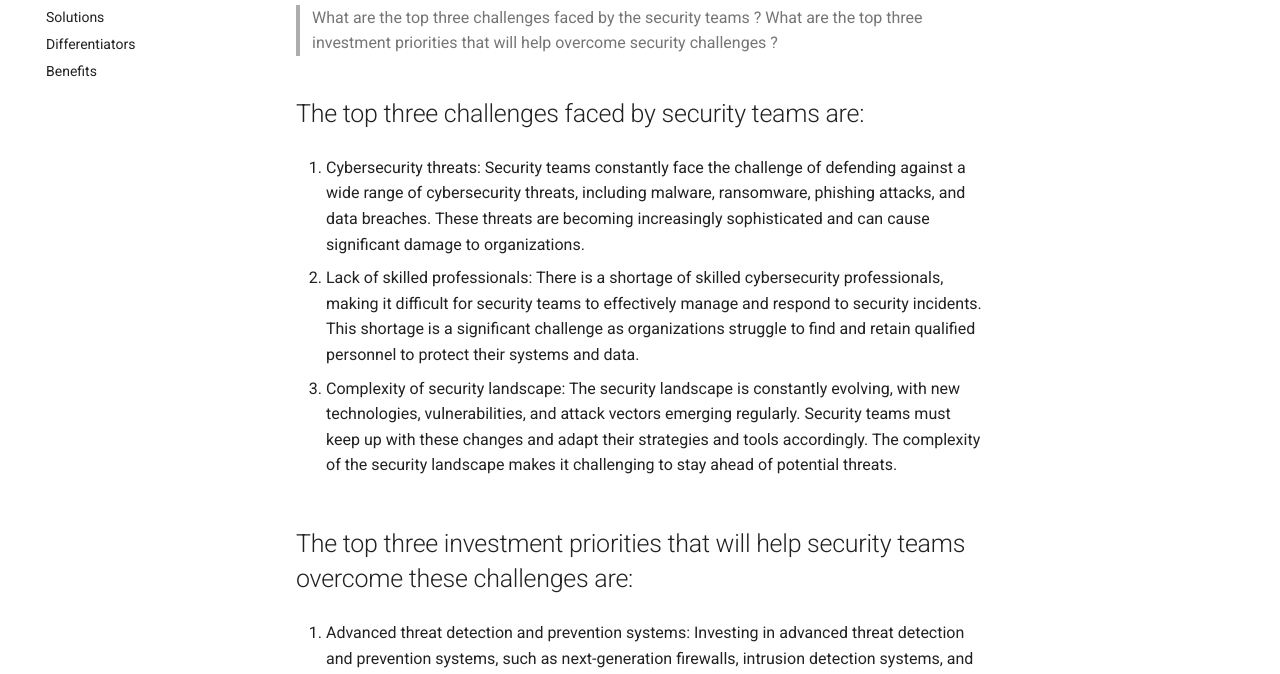
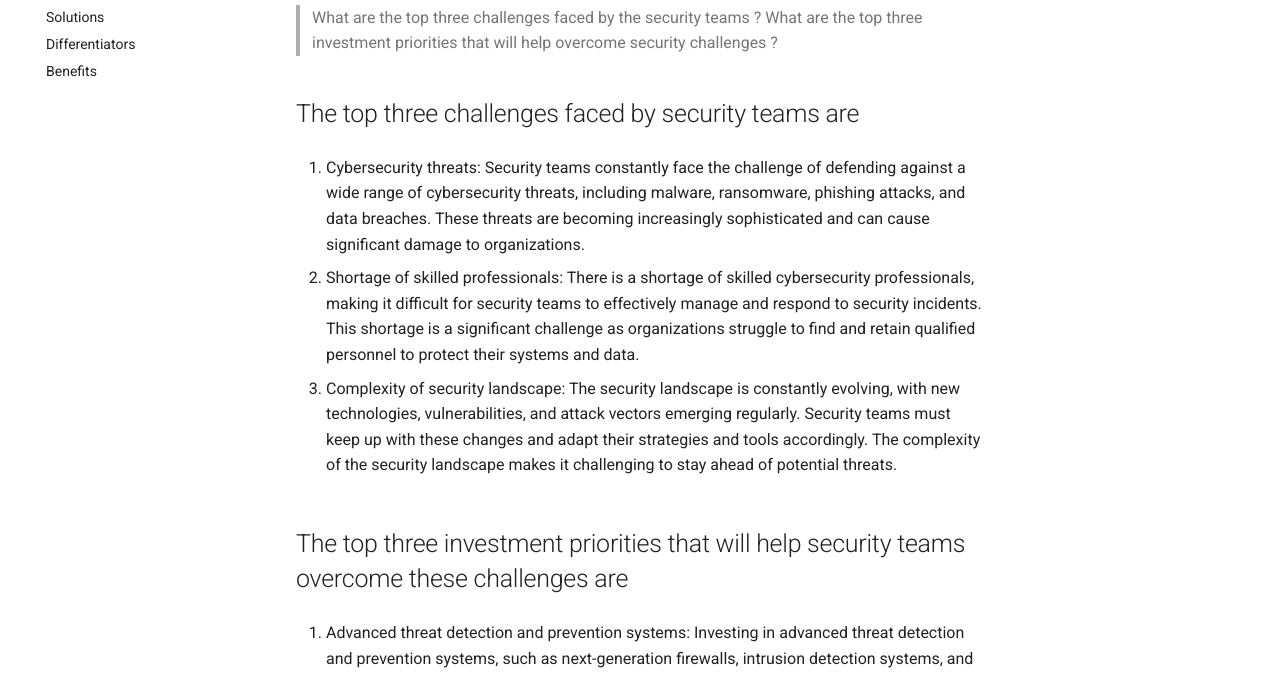
Before and after one commit to robinmordasiewicz/fortinet-secops-customer-simulation, an MkDocs documentation site: the page built from docs/challenges.md, in a window 1280 px wide and 900 px high. Shown: the part 175-849 px from the top of the window. Built offline with MkDocs 1.6.1 and Material for MkDocs 9.7.7, drawn with Linux system fonts in a browser that asks for light colours; comment, search, counter and statistics services are not loaded; the version menu is left out.

Commit message:
docs: Update challenges.mdUpdated the list of challenges faced by security teams

```diff
--- a/docs/challenges.md
+++ b/docs/challenges.md
@@ -7,15 +7,15 @@ comments: true
 > What are the top three challenges faced by the security teams ?
 > What are the top three investment priorities that will help overcome security challenges ?
 
-## The top three challenges faced by security teams are:
+## The top three challenges faced by security teams are
 
 1. Cybersecurity threats: Security teams constantly face the challenge of defending against a wide range of cybersecurity threats, including malware, ransomware, phishing attacks, and data breaches. These threats are becoming increasingly sophisticated and can cause significant damage to organizations.
 
-2. Lack of skilled professionals: There is a shortage of skilled cybersecurity professionals, making it difficult for security teams to effectively manage and respond to security incidents. This shortage is a significant challenge as organizations struggle to find and retain qualified personnel to protect their systems and data.
+2. Shortage of skilled professionals: There is a shortage of skilled cybersecurity professionals, making it difficult for security teams to effectively manage and respond to security incidents. This shortage is a significant challenge as organizations struggle to find and retain qualified personnel to protect their systems and data.
 
 3. Complexity of security landscape: The security landscape is constantly evolving, with new technologies, vulnerabilities, and attack vectors emerging regularly. Security teams must keep up with these changes and adapt their strategies and tools accordingly. The complexity of the security landscape makes it challenging to stay ahead of potential threats.
 
-## The top three investment priorities that will help security teams overcome these challenges are:
+## The top three investment priorities that will help security teams overcome these challenges are
 
 1. Advanced threat detection and prevention systems: Investing in advanced threat detection and prevention systems, such as next-generation firewalls, intrusion detection systems, and endpoint protection solutions, can help security teams identify and mitigate potential threats more effectively. These systems use advanced techniques like machine learning and behavioral analysis to detect and respond to threats in real-time.
 
```
Also changed, not shown: 1 other file.
